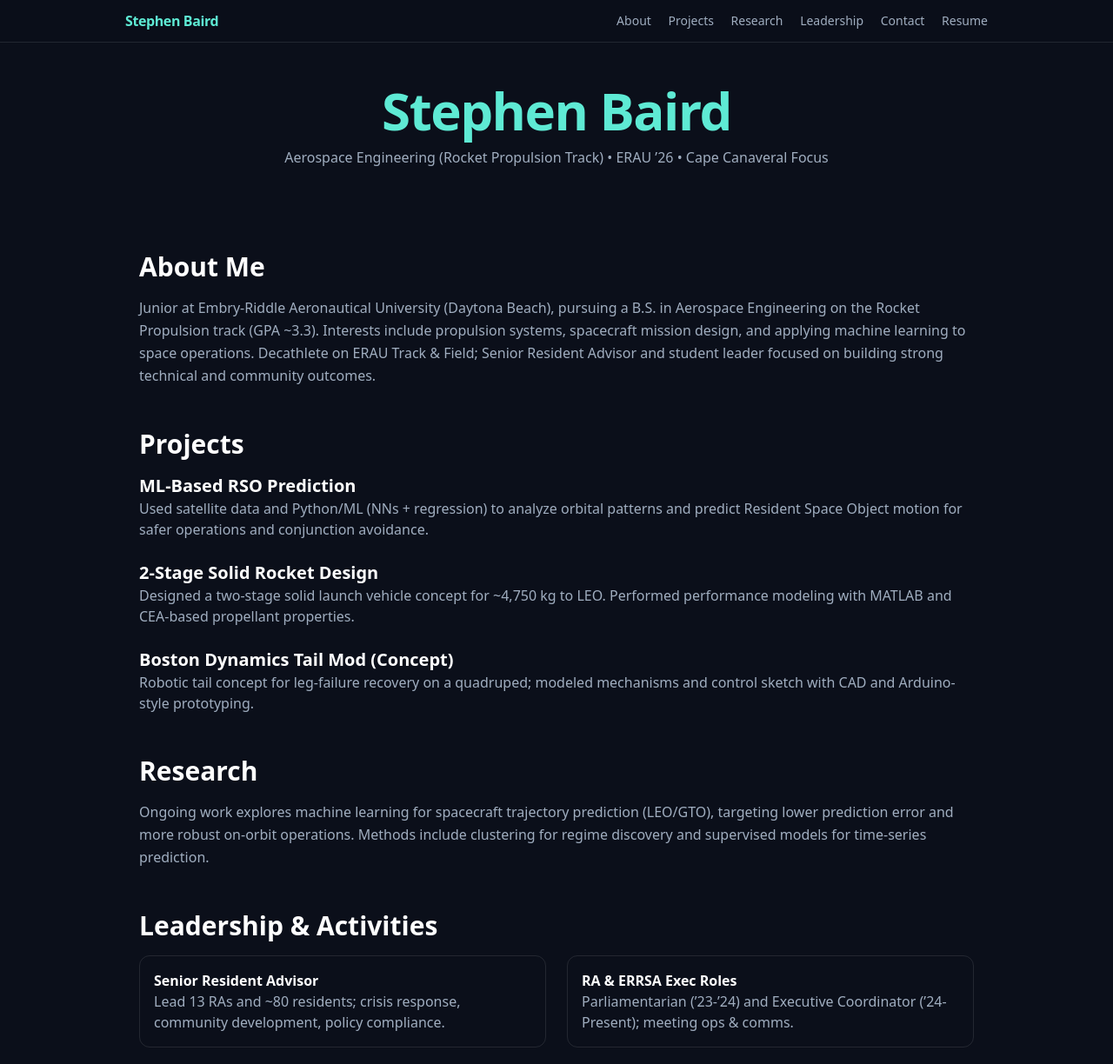
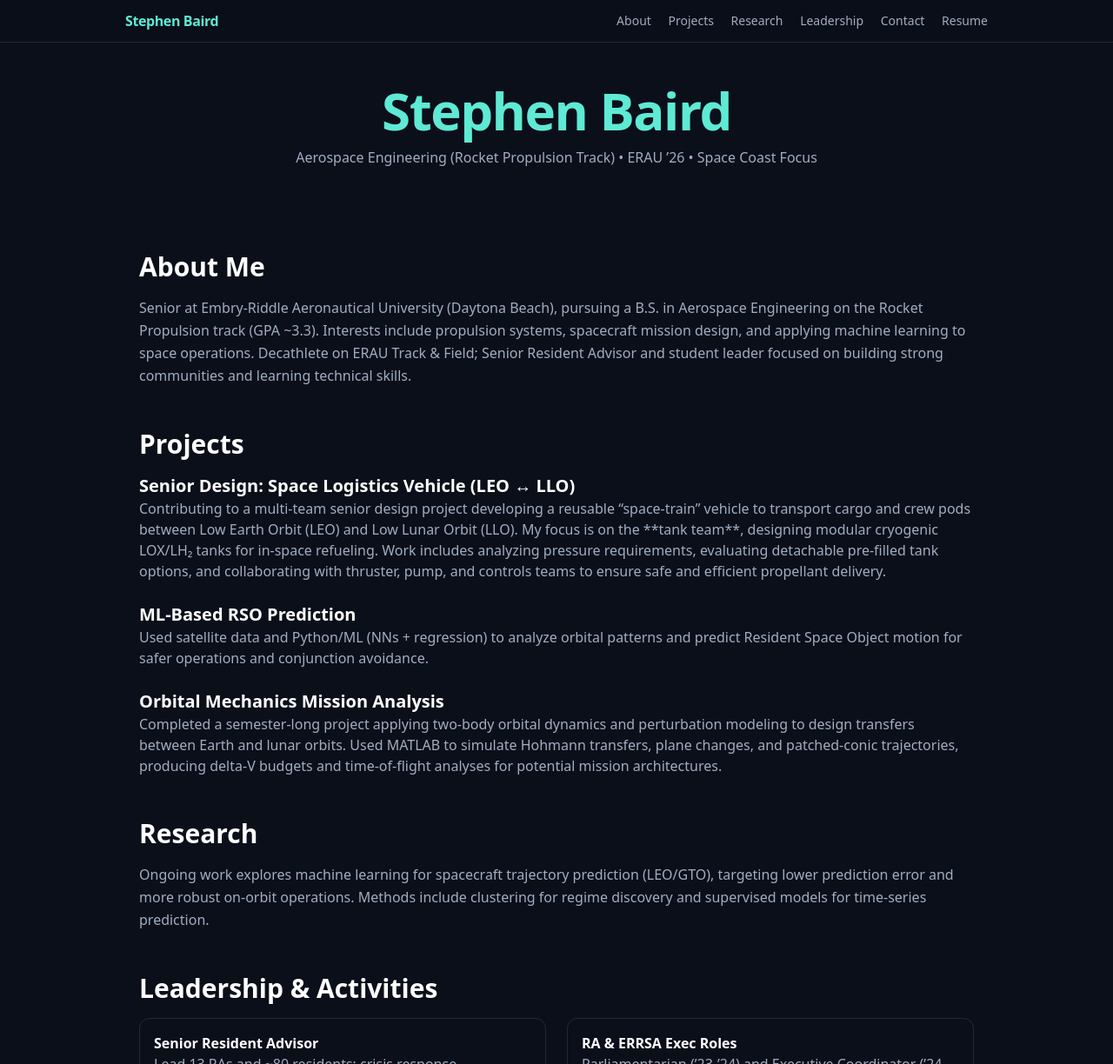
Before and after one commit to DaBeans24/stephen-baird.github.io, a plain HTML site: page index.html in a window 1280 px wide. Shown: the top 1224 px of the page at 87% size. Drawn offline with nearby package versions, Linux system fonts and the light colour scheme.

Commit message:
Update index.html

```diff
--- a/index.html
+++ b/index.html
@@ -42,7 +42,7 @@
         Stephen Baird
       </h1>
       <p class="text-starlight mt-3">
-        Aerospace Engineering (Rocket Propulsion Track) • ERAU ’26 • Cape Canaveral Focus
+        Aerospace Engineering (Rocket Propulsion Track) • ERAU ’26 • Space Coast Focus
       </p>
     </header>
 
@@ -51,11 +51,11 @@
       <section id="about" class="my-12">
         <h2 class="text-3xl font-semibold mb-4">About Me</h2>
         <p class="text-starlight leading-relaxed">
-          Junior at Embry-Riddle Aeronautical University (Daytona Beach), pursuing a B.S. in
+          Senior at Embry-Riddle Aeronautical University (Daytona Beach), pursuing a B.S. in
           Aerospace Engineering on the Rocket Propulsion track (GPA ~3.3). Interests include
           propulsion systems, spacecraft mission design, and applying machine learning to
           space operations. Decathlete on ERAU Track &amp; Field; Senior Resident Advisor
-          and student leader focused on building strong technical and community outcomes.
+          and student leader focused on building strong communities and learning technical skills.
         </p>
       </section>
 
@@ -63,6 +63,19 @@
       <section id="projects" class="my-12">
         <h2 class="text-3xl font-semibold mb-4">Projects</h2>
         <ul class="space-y-6">
+           <li>
+  <h3 class="text-xl font-bold">Senior Design: Space Logistics Vehicle (LEO ↔ LLO)</h3>
+  <p class="text-starlight">
+    Contributing to a multi-team senior design project developing a reusable
+    “space-train” vehicle to transport cargo and crew pods between Low Earth
+    Orbit (LEO) and Low Lunar Orbit (LLO). My focus is on the **tank team**,
+    designing modular cryogenic LOX/LH₂ tanks for in-space refueling. Work
+    includes analyzing pressure requirements, evaluating detachable pre-filled
+    tank options, and collaborating with thruster, pump, and controls teams to
+    ensure safe and efficient propellant delivery.
+  </p>
+</li>
+
           <li>
             <h3 class="text-xl font-bold">ML-Based RSO Prediction</h3>
             <p class="text-starlight">
@@ -70,20 +83,18 @@
               predict Resident Space Object motion for safer operations and conjunction avoidance.
             </p>
           </li>
-          <li>
-            <h3 class="text-xl font-bold">2-Stage Solid Rocket Design</h3>
-            <p class="text-starlight">
-              Designed a two-stage solid launch vehicle concept for ~4,750&nbsp;kg to LEO. Performed
-              performance modeling with MATLAB and CEA-based propellant properties.
-            </p>
-          </li>
-          <li>
-            <h3 class="text-xl font-bold">Boston Dynamics Tail Mod (Concept)</h3>
-            <p class="text-starlight">
-              Robotic tail concept for leg-failure recovery on a quadruped; modeled mechanisms and
-              control sketch with CAD and Arduino-style prototyping.
-            </p>
-          </li>
+
+         <li>
+  <h3 class="text-xl font-bold">Orbital Mechanics Mission Analysis</h3>
+  <p class="text-starlight">
+    Completed a semester-long project applying two-body orbital dynamics and
+    perturbation modeling to design transfers between Earth and lunar orbits.
+    Used MATLAB to simulate Hohmann transfers, plane changes, and patched-conic
+    trajectories, producing delta-V budgets and time-of-flight analyses for
+    potential mission architectures.
+  </p>
+</li>
+
         </ul>
       </section>
 
```
